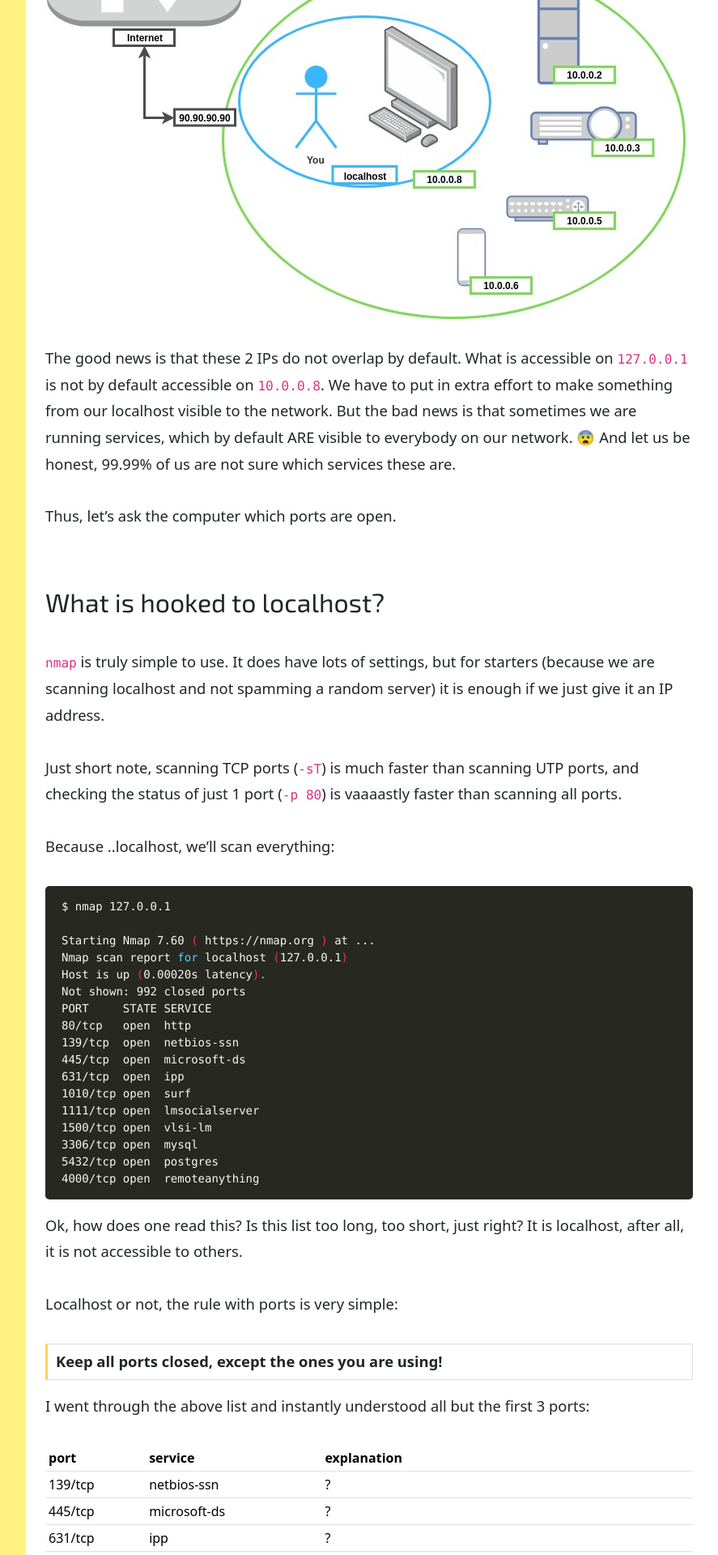
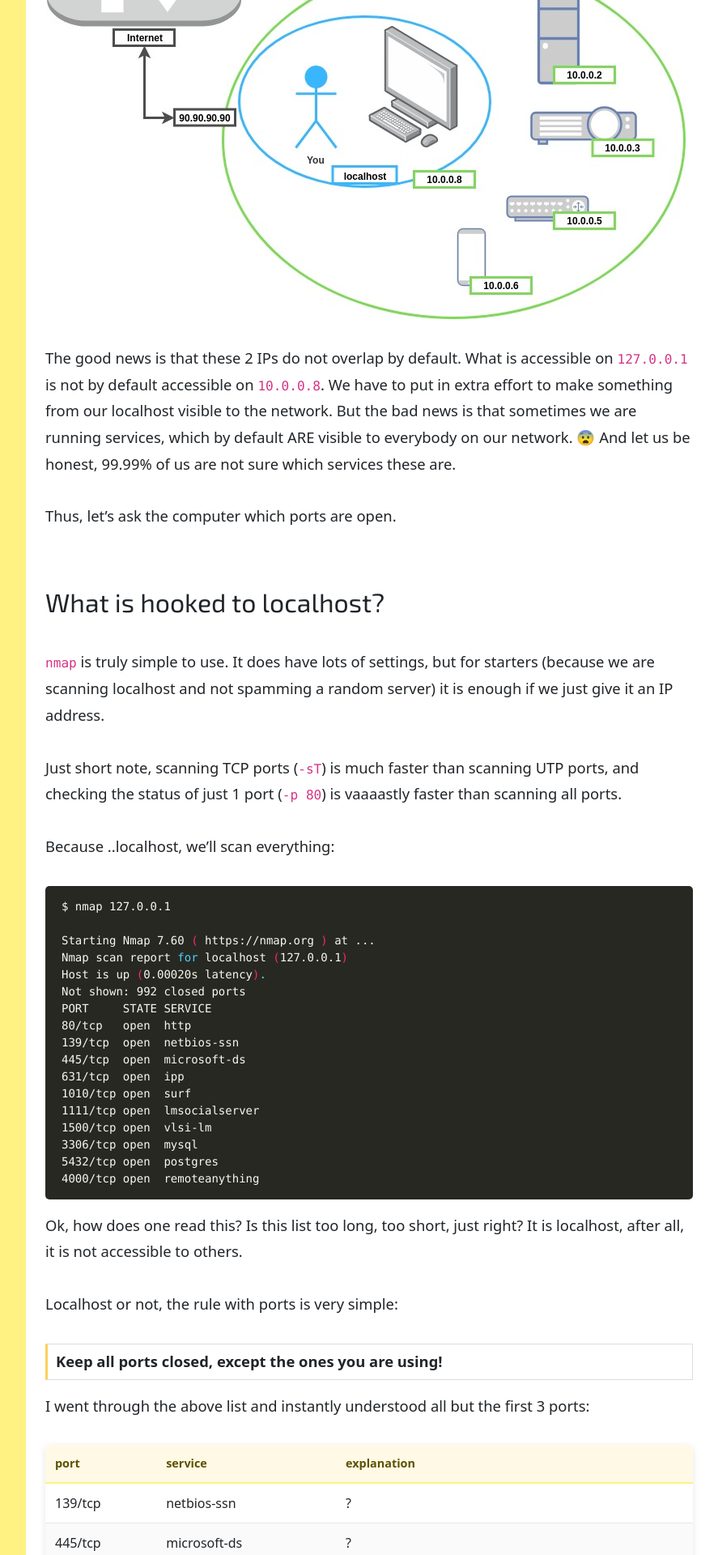
Before and after one commit to inesp/inesp.github.io, a Jekyll site: the page built from _posts/2019-09-30-nmap.md, in a window 1280 px wide. Shown: the part 4480-6400 px from the top of the page at 81% size, without its empty margins (288-1175 px from the left). Built offline with Jekyll 4.4.1, drawn with Linux system fonts in a browser that asks for light colours; nearby versions of some CDN libraries; emoji names are drawn with the system emoji font; some web fonts are replaced.

Commit message:
Add custom blog table styles with responsive variants
Co-authored-by: ines.panker <ines.panker@gmail.com>

```diff
--- a/_posts/2019-09-30-nmap.md
+++ b/_posts/2019-09-30-nmap.md
@@ -189,7 +189,7 @@ I went through the above list and instantly understood all but the first 3 ports
 | 3306/tcp | mysql          | "ok, yet another Docker port"        |
 | 5432/tcp | postgresql     | "ok, I have a PgSQL server running"  |
 | 4000/tcp | remoteanything | "ok, Jekyll is running on this port" |
-{:.table .table-sm}
+{:.blog-table-full}
 
 To learn more about these 3 ports, we can use `-A` to enable OS detection, version detections, script scanning and traceroute and we can limit the scan to only 1 port with `-p 631`.
 
--- a/assets/bs-override.scss
+++ b/assets/bs-override.scss
@@ -451,3 +451,75 @@ table.talks {
     color: #ff0040;
   }
 }
+
+/**
+ * Blog post table styles - simplified versions of the talks table
+ */
+
+/* Base blog table styling */
+.blog-table {
+  border-collapse: collapse;
+  border-radius: 6px;
+  overflow: hidden;
+  margin-bottom: 2rem;
+  box-shadow: 0 2px 8px rgba(0, 0, 0, 0.1);
+
+  thead {
+    background-color: #fff9e6;
+    color: #5c5200;
+  }
+
+  thead th {
+    padding: 0.75rem;
+    text-align: left;
+    font-weight: 600;
+    font-size: 0.9rem;
+    border-bottom: 2px solid #fff283;
+  }
+
+  tbody tr {
+    transition: background 0.15s ease-in-out;
+  }
+
+  tbody tr:hover {
+    background-color: #fffbf0;
+  }
+
+  tbody tr:nth-child(even) {
+    background-color: #fafafa;
+  }
+
+  tbody tr:nth-child(even):hover {
+    background-color: #fff7e6;
+  }
+
+  td {
+    padding: 0.75rem;
+    border-top: 1px solid #e8e8e8;
+    color: #212529;
+  }
+
+  // Links in tables
+  a {
+    color: #212529;
+    text-decoration: underline;
+    transition: color 0.2s ease;
+
+    &:hover {
+      color: #ff0040;
+    }
+  }
+}
+
+/* 100% width version */
+.blog-table-full {
+  @extend .blog-table;
+  width: 100%;
+}
+
+/* Auto width version */
+.blog-table-auto {
+  @extend .blog-table;
+  width: auto;
+  max-width: 100%;
+}
```
